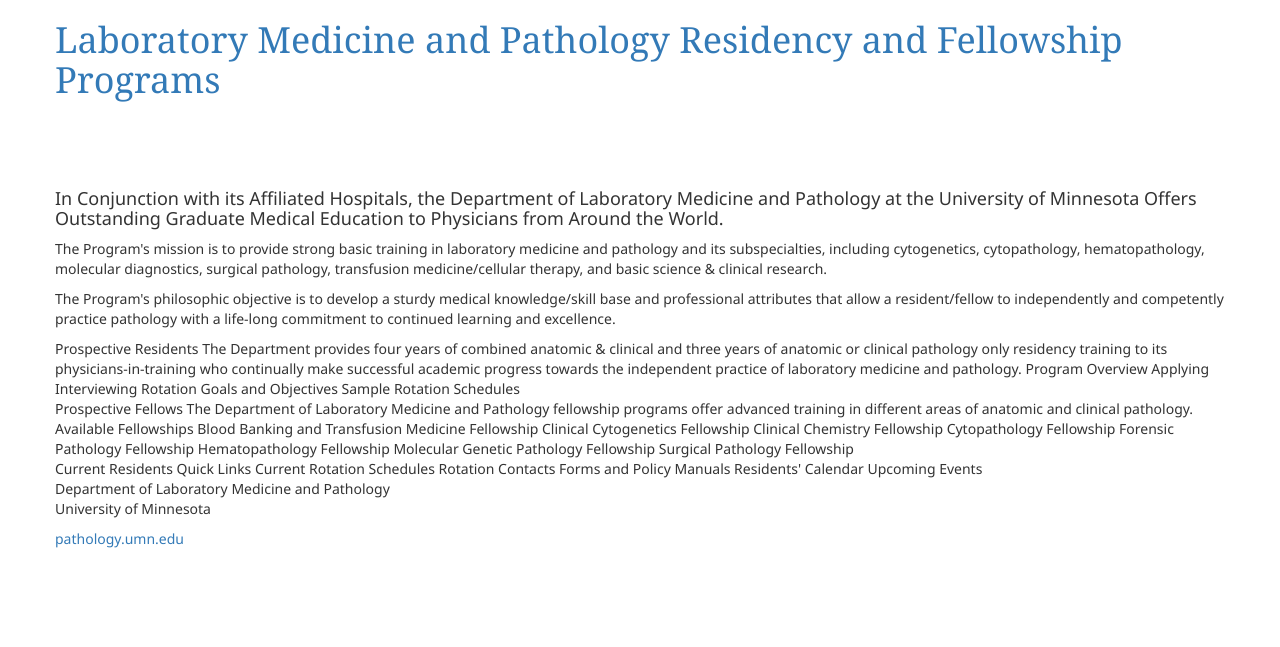
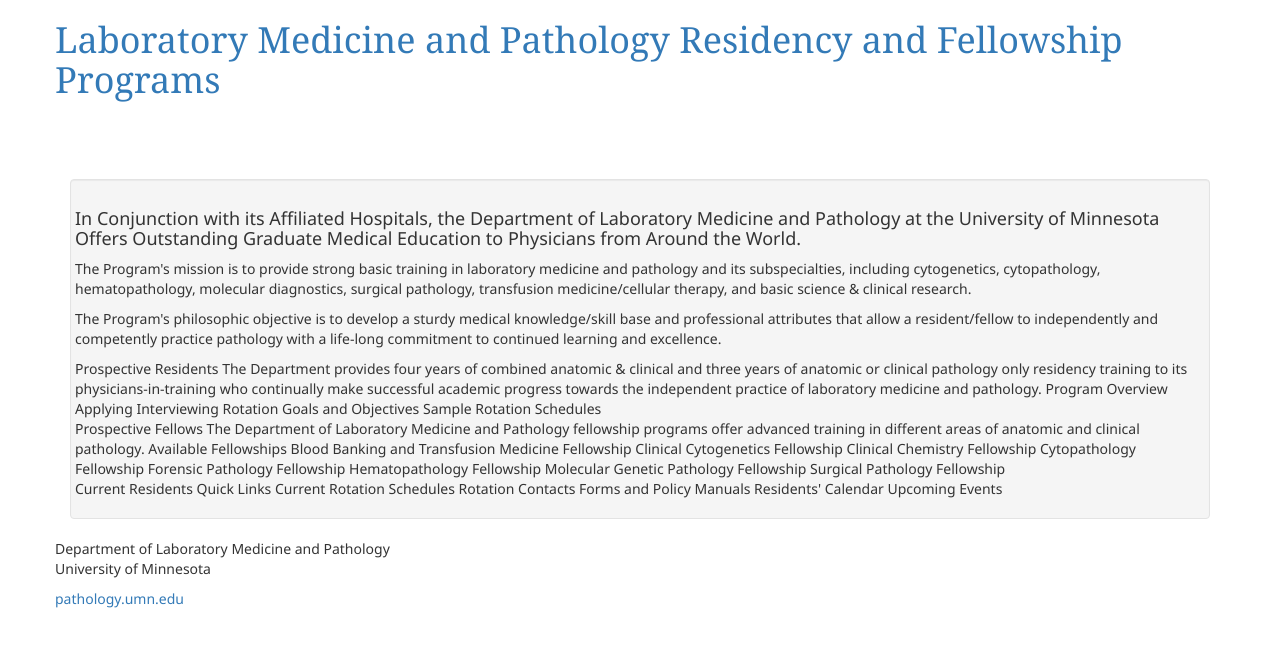
Before and after one commit to bdunnette/fragmentary-lesion, a Jekyll site: the page built from index.html, in a window 1280 px wide. Shown: the top 647 px of the page. Built offline with Jekyll 4.4.1, drawn with Linux system fonts in a browser that asks for light colours; nearby versions of some CDN libraries; Markdown is read by kramdown in place of the engine named in the settings.

Commit message:
Updated index.html

```diff
--- a/index.html
+++ b/index.html
@@ -4,7 +4,7 @@
 published: true
 ---
 
-<div id="home">
+<div id="home" class="well">
 	<div class="row">
   		<div class="large-12 columns">
     		<h4>In Conjunction with its Affiliated Hospitals, the Department of Laboratory Medicine and Pathology at the University of Minnesota Offers Outstanding Graduate Medical Education to Physicians from Around the World.</h4>
```
